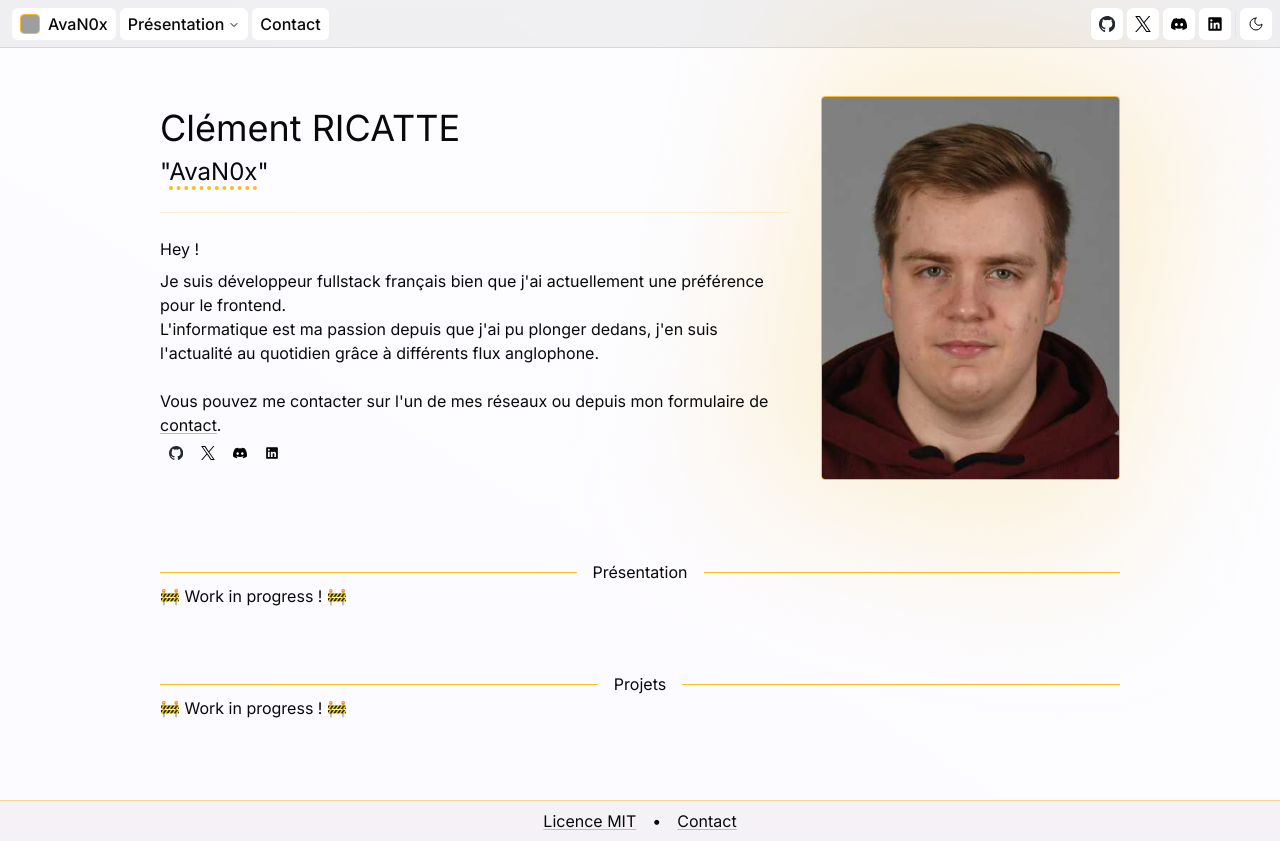
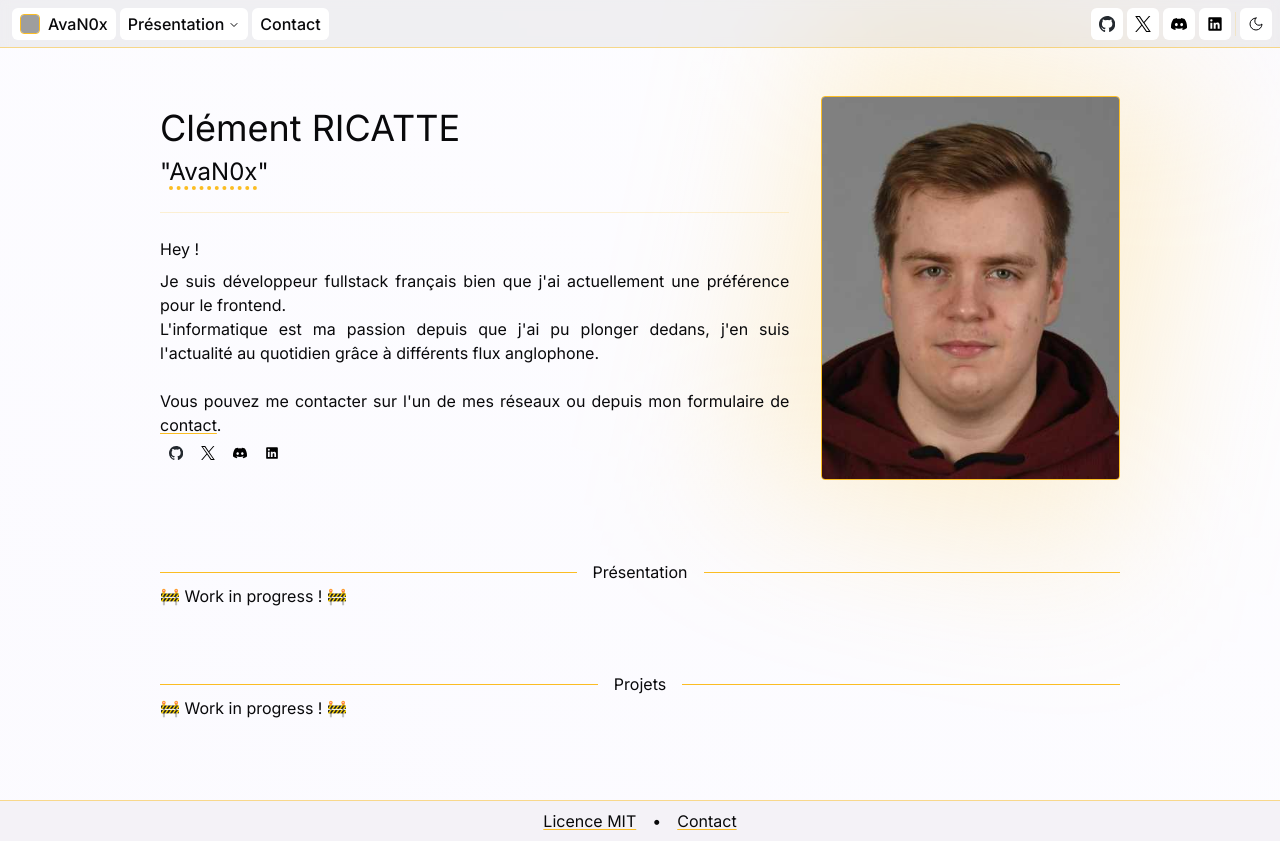
Before and after one commit to AvaN0x/clementricatte.fr, a Next.js app: page / in a window 1280 px wide. Built offline with nearby package versions, Linux system fonts and the light colour scheme; grey boxes are pictures that could not be loaded.

Commit message:
feat: ✨ justify text

```diff
--- a/src/app/(main)/page.tsx
+++ b/src/app/(main)/page.tsx
@@ -34,7 +34,7 @@ const AboutSection = () => {
       className="max-w-screen-lg mx-auto px-4 md:px-8 py-8 min-h-[60vh] flex items-center scroll-mt-12 "
     >
       <div className="grid grid-cols-12 gap-8 items-center">
-        <div className="col-span-12 sm:col-span-8">
+        <div className="col-span-12 sm:col-span-8 text-justify">
           <h1 className="text-4xl">Clément RICATTE</h1>
 
           <TooltipProvider>
```
